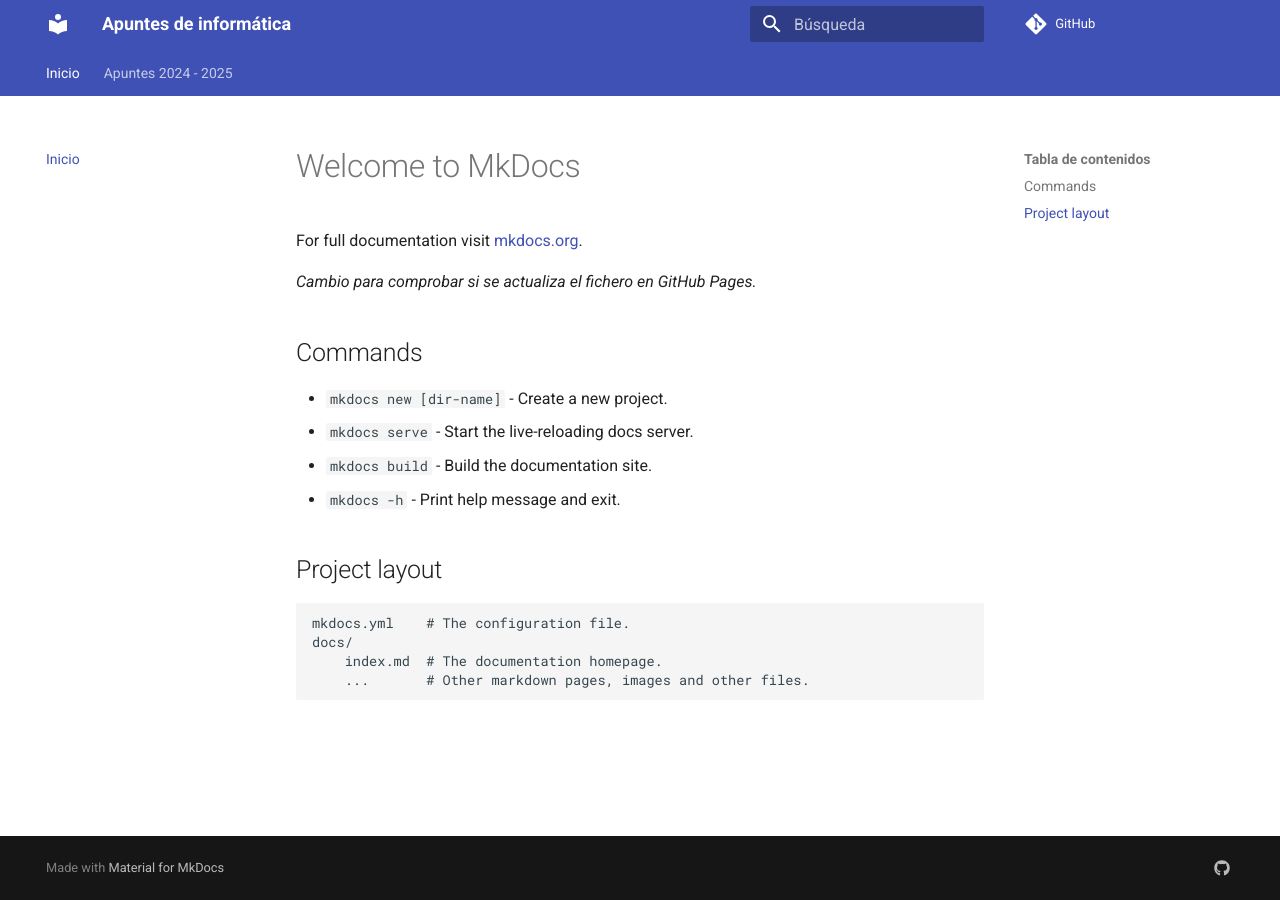
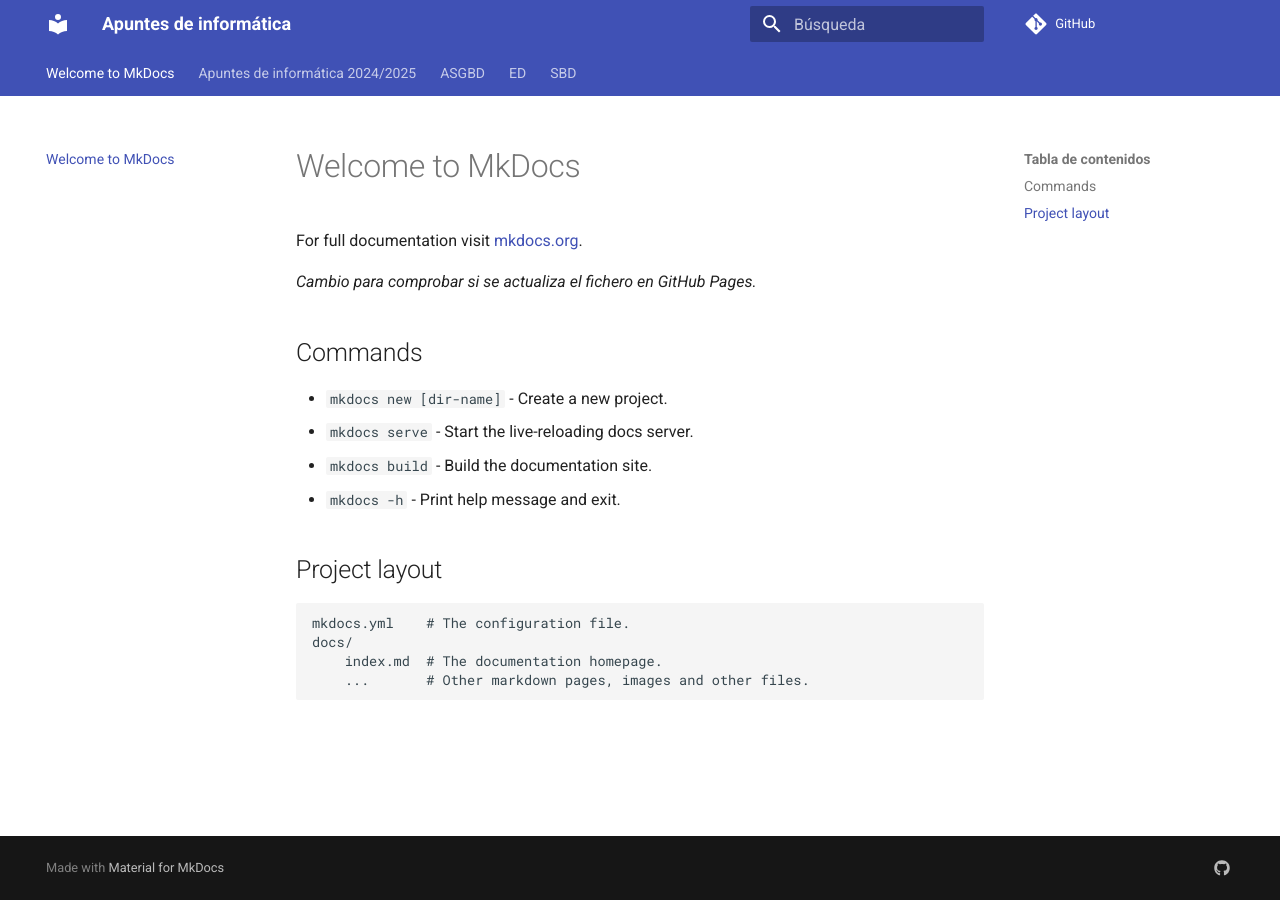
Before and after one commit to mmourazos/Curso-2024-2025, an MkDocs documentation site: the page built from docs/index.md, in a window 1280 px wide. Built offline with MkDocs 1.6.1 and Material for MkDocs 9.7.7, drawn with Linux system fonts in a browser that asks for light colours; comment, search, counter and statistics services are not loaded; some of the changed lines change nothing that is shown.

Commit message:
Eliminando "nav:"

```diff
--- a/mkdocs.yml
+++ b/mkdocs.yml
@@ -8,9 +8,9 @@
   features:
     - navigation.instant
     - navigation.tabs
-nav:
-  - Inicio: index.md
-  - Apuntes 2024 - 2025: apuntes.md
+# nav:
+#   - Inicio: index.md
+#   - Apuntes 2024 - 2025: apuntes.md
 extra:
   social:
     - icon: fontawesome/brands/github
```
